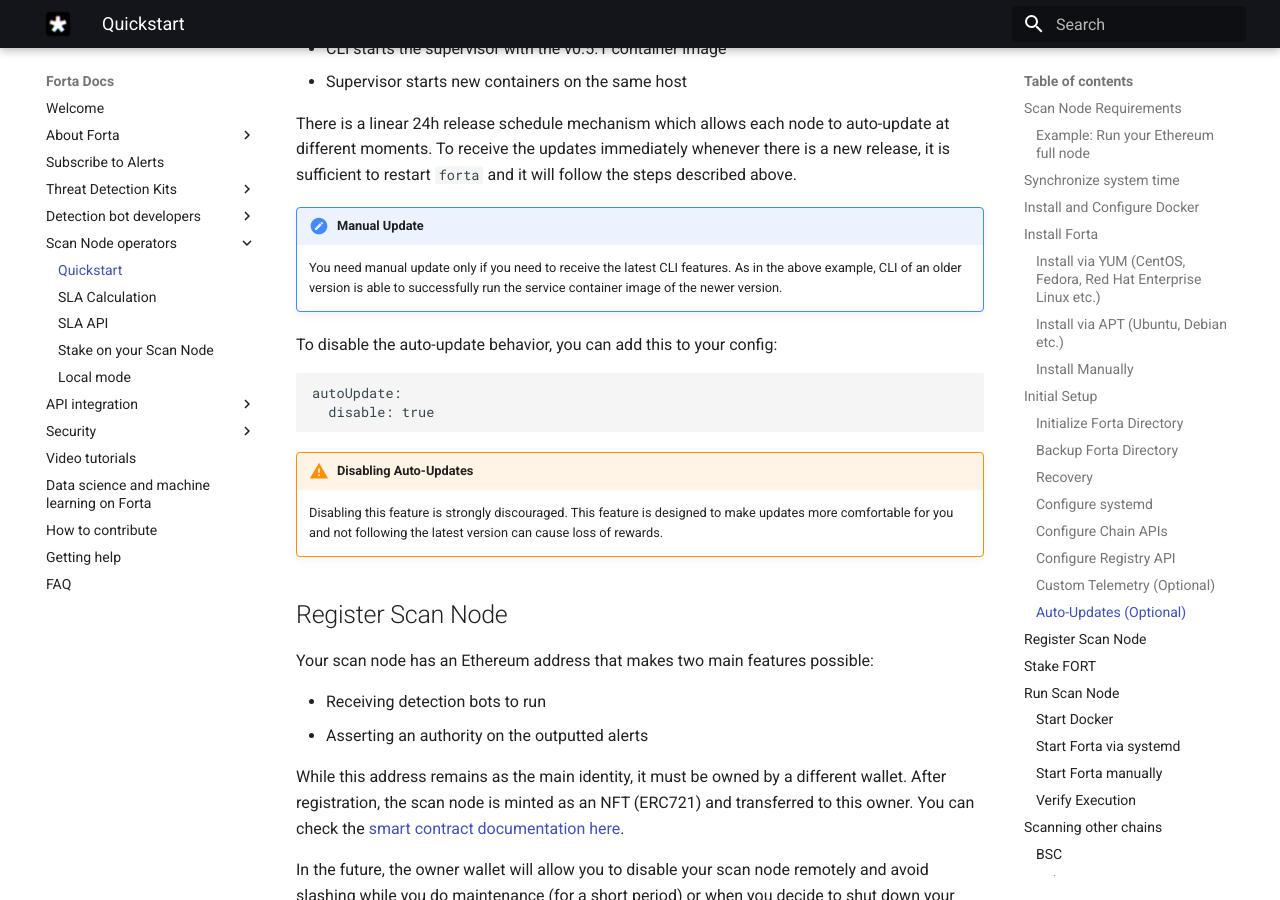
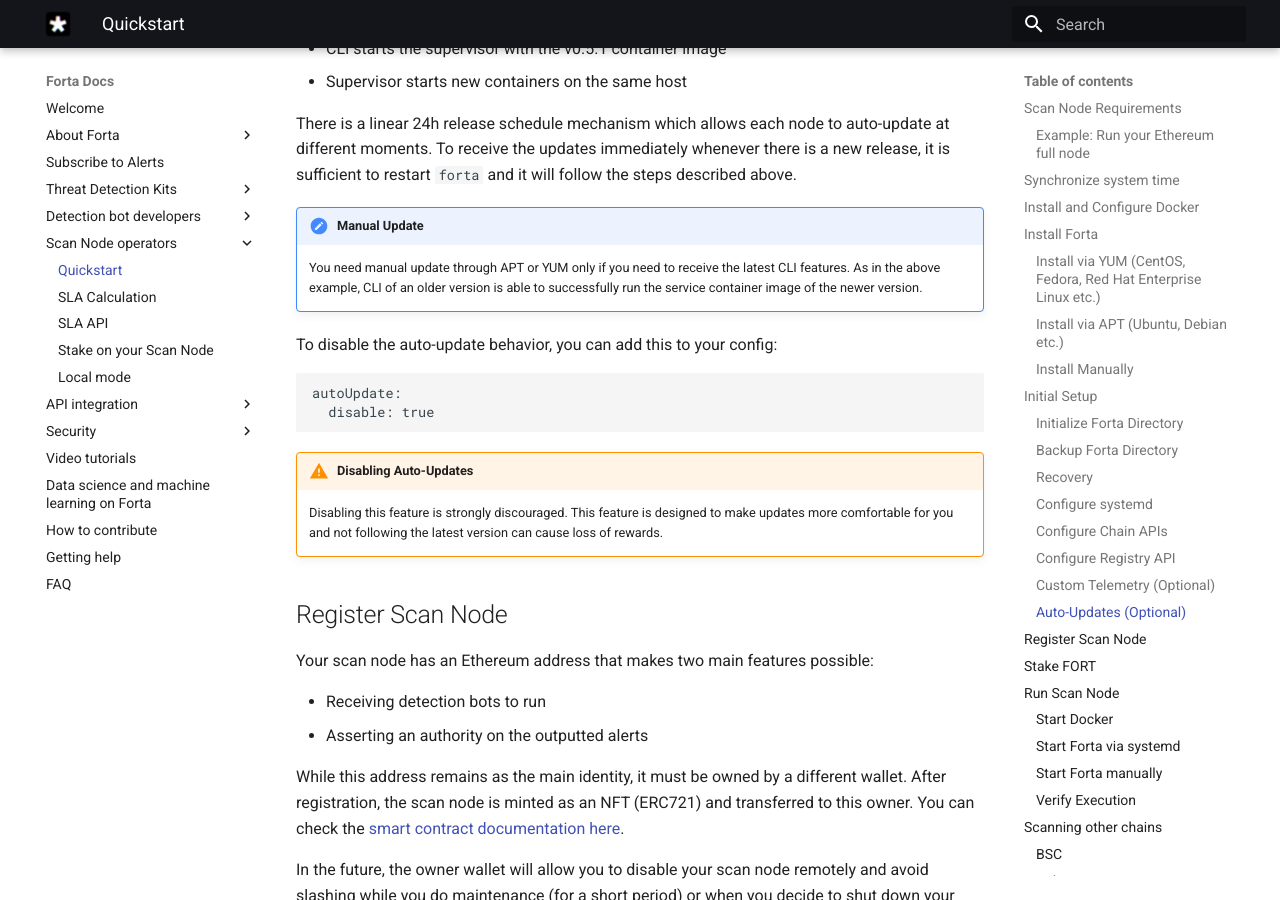
Before and after one commit to forta-network/docs, an MkDocs documentation site: the page built from docs/scanner-quickstart.md, in a window 1280 px wide and 900 px high, scrolled down 9030 px. Built offline with MkDocs 1.6.1 and Material for MkDocs 9.7.7, drawn with Linux system fonts in a browser that asks for light colours.

Commit message:
clarify manual update case

```diff
--- a/docs/scanner-quickstart.md
+++ b/docs/scanner-quickstart.md
@@ -350,7 +350,7 @@
 There is a linear 24h release schedule mechanism which allows each node to auto-update at different moments. To receive the updates immediately whenever there is a new release, it is sufficient to restart `forta` and it will follow the steps described above.
 
 !!! note "Manual Update"
-    You need manual update only if you need to receive the latest CLI features. As in the above example, CLI of an older version is able to successfully run the service container image of the newer version.
+    You need manual update through APT or YUM only if you need to receive the latest CLI features. As in the above example, CLI of an older version is able to successfully run the service container image of the newer version.
 
 To disable the auto-update behavior, you can add this to your config:
 
```
